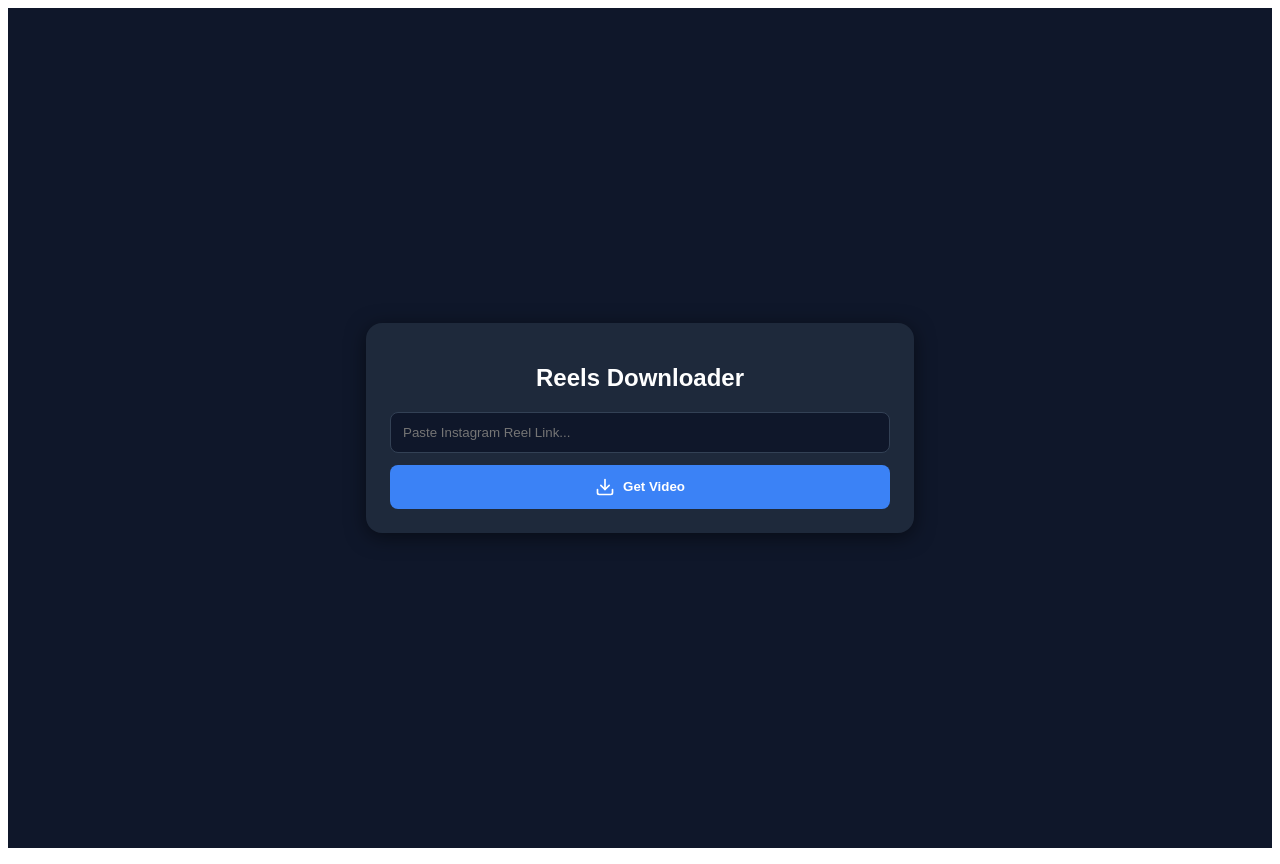
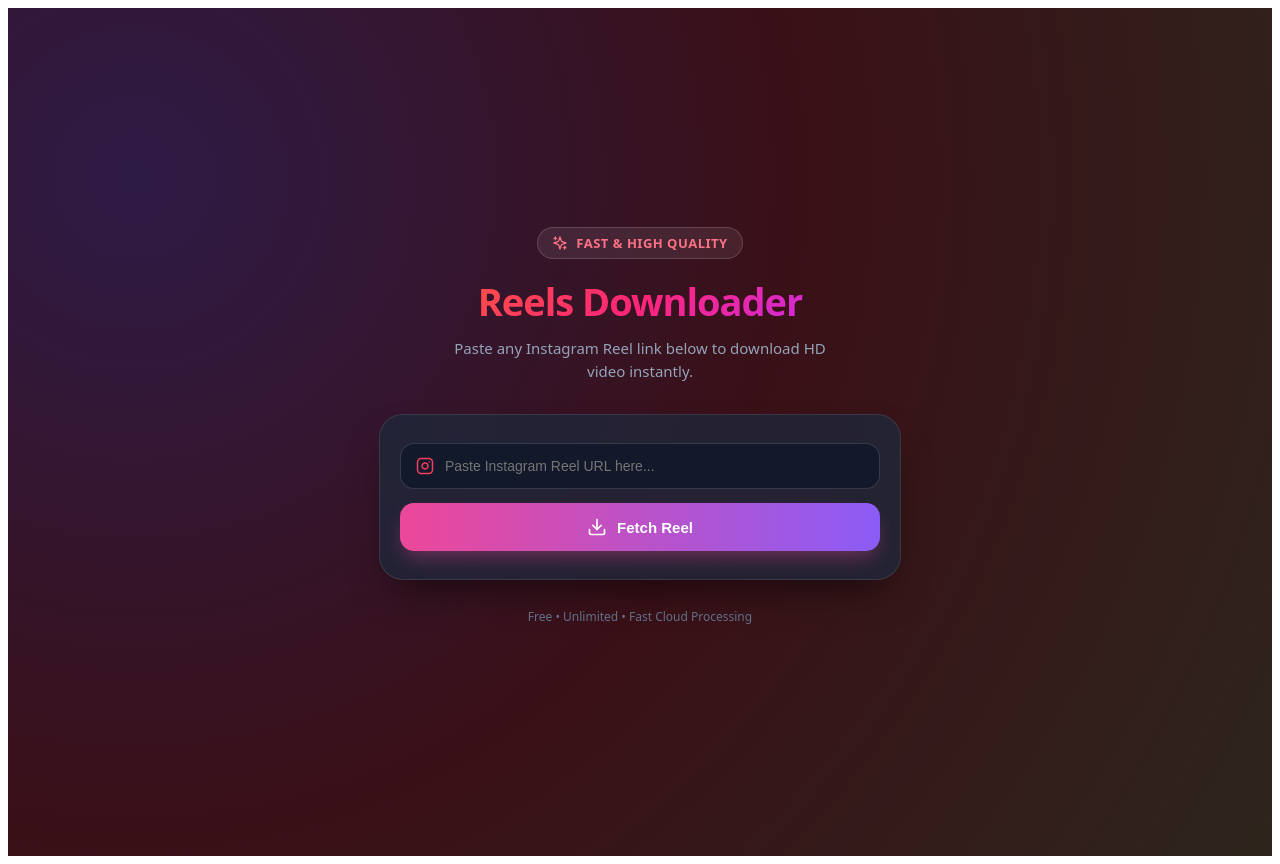
Before and after one commit to sharank1234/Reels-downloader, a React (Vite) app in the folder frontend/frontend/: page / in a window 1280 px wide. Built offline with nearby package versions, Linux system fonts and the light colour scheme.

Commit message:
Update App.jsx

```diff
--- a/frontend/frontend/src/App.jsx
+++ b/frontend/frontend/src/App.jsx
@@ -1,5 +1,5 @@
 import React, { useState } from 'react'
-import { Download, Loader2 } from 'lucide-react'
+import { Download, Loader2, Sparkles, Instagram, PlayCircle, AlertCircle, CheckCircle2 } from 'lucide-react'
 
 export default function App() {
   const [url, setUrl] = useState('')
@@ -22,54 +22,228 @@ export default function App() {
         body: JSON.stringify({ url }),
       })
       const data = await res.json()
-      if (!res.ok) throw new Error(data.detail || 'Download failed')
+      if (!res.ok) throw new Error(data.detail || 'Failed to fetch video details.')
       setResult(data)
     } catch (err) {
-      setError(err.message || 'Something went wrong')
+      setError(err.message || 'Unable to connect to downloader server.')
     } finally {
       setLoading(false)
     }
   }
 
   return (
-    <div style={{ minHeight: '100vh', backgroundColor: '#0f172a', color: '#fff', display: 'flex', flexDirection: 'column', alignItems: 'center', justifyContent: 'center', padding: '20px', fontFamily: 'sans-serif' }}>
-      <div style={{ maxWidth: '500px', width: '100%', backgroundColor: '#1e293b', padding: '24px', borderRadius: '16px', boxShadow: '0 4px 20px rgba(0,0,0,0.5)' }}>
-        <h1 style={{ fontSize: '24px', fontWeight: 'bold', textAlign: 'center', marginBottom: '20px' }}>Reels Downloader</h1>
-        <form onSubmit={handleDownload} style={{ display: 'flex', flexDirection: 'column', gap: '12px' }}>
+    <div style={{
+      minHeight: '100vh',
+      background: 'radial-gradient(circle at 10% 20%, rgba(131,58,180,0.3) 0%, rgba(253,29,29,0.2) 50%, rgba(252,176,69,0.15) 100%), #090d16',
+      color: '#ffffff',
+      display: 'flex',
+      flexDirection: 'column',
+      alignItems: 'center',
+      justifyContent: 'center',
+      padding: '24px 16px',
+      fontFamily: 'system-ui, -apple-system, BlinkMacSystemFont, "Segoe UI", Roboto, sans-serif'
+    }}>
+
+      {/* Glow Header */}
+      <div style={{ textAlign: 'center', marginBottom: '32px' }}>
+        <div style={{
+          display: 'inline-flex',
+          alignItems: 'center',
+          gap: '8px',
+          padding: '6px 14px',
+          background: 'rgba(255, 255, 255, 0.08)',
+          borderRadius: '9999px',
+          border: '1px solid rgba(255, 255, 255, 0.15)',
+          fontSize: '13px',
+          fontWeight: 600,
+          letterSpacing: '0.5px',
+          marginBottom: '16px',
+          color: '#fb7185'
+        }}>
+          <Sparkles size={16} /> FAST & HIGH QUALITY
+        </div>
+
+        <h1 style={{
+          fontSize: '38px',
+          fontWeight: 900,
+          letterSpacing: '-1px',
+          background: 'linear-gradient(135deg, #FF543E 0%, #FF2578 50%, #C92BEA 100%)',
+          WebkitBackgroundClip: 'text',
+          WebkitTextFillColor: 'transparent',
+          margin: '0 0 10px 0'
+        }}>
+          Reels Downloader
+        </h1>
+        <p style={{ color: '#94a3b8', fontSize: '15px', maxWidth: '380px', margin: '0 auto', lineHeight: '1.5' }}>
+          Paste any Instagram Reel link below to download HD video instantly.
+        </p>
+      </div>
+
+      {/* Main Glass Card */}
+      <div style={{
+        maxWidth: '480px',
+        width: '100%',
+        background: 'rgba(30, 41, 59, 0.75)',
+        backdropFilter: 'blur(20px)',
+        border: '1px solid rgba(255, 255, 255, 0.1)',
+        borderRadius: '24px',
+        padding: '28px 20px',
+        boxShadow: '0 20px 40px -15px rgba(0, 0, 0, 0.6)'
+      }}>
+
+        <form onSubmit={handleDownload} style={{ display: 'flex', flexDirection: 'column', gap: '14px' }}>
+          <div style={{ position: 'relative', width: '100%' }}>
             <input
               type="text"
-            placeholder="Paste Instagram Reel Link..."
+              placeholder="Paste Instagram Reel URL here..."
               value={url}
               onChange={(e) => setUrl(e.target.value)}
               required
-            style={{ width: '100%', padding: '12px', borderRadius: '8px', border: '1px solid #334155', backgroundColor: '#0f172a', color: '#fff', boxSizing: 'border-box' }}
+              style={{
+                width: '100%',
+                padding: '14px 16px 14px 44px',
+                borderRadius: '14px',
+                border: '1px solid rgba(255, 255, 255, 0.15)',
+                background: 'rgba(15, 23, 42, 0.8)',
+                color: '#ffffff',
+                fontSize: '14px',
+                outline: 'none',
+                boxSizing: 'border-box',
+                transition: 'all 0.2s ease'
+              }}
             />
+            <Instagram size={18} style={{ position: 'absolute', left: '16px', top: '50%', transform: 'translateY(-50%)', color: '#f43f5e' }} />
+          </div>
+
           <button
             type="submit"
             disabled={loading}
-            style={{ padding: '12px', borderRadius: '8px', border: 'none', backgroundColor: '#3b82f6', color: '#fff', fontWeight: 'bold', cursor: 'pointer', display: 'flex', alignItems: 'center', justifyContent: 'center', gap: '8px' }}
+            style={{
+              padding: '14px 20px',
+              borderRadius: '14px',
+              border: 'none',
+              background: 'linear-gradient(90deg, #ec4899 0%, #8b5cf6 100%)',
+              color: '#ffffff',
+              fontWeight: 700,
+              fontSize: '15px',
+              cursor: loading ? 'not-allowed' : 'pointer',
+              display: 'flex',
+              alignItems: 'center',
+              justifyContent: 'center',
+              gap: '10px',
+              boxShadow: '0 10px 20px -5px rgba(236, 72, 153, 0.4)',
+              transition: 'transform 0.15s ease'
+            }}
           >
             {loading ? <Loader2 className="animate-spin" size={20} /> : <Download size={20} />}
-            {loading ? 'Fetching...' : 'Get Video'}
+            {loading ? 'Processing Video...' : 'Fetch Reel'}
           </button>
         </form>
 
-        {error && <p style={{ color: '#ef4444', marginTop: '16px', textAlign: 'center' }}>{error}</p>}
+        {/* Error Notification */}
+        {error && (
+          <div style={{
+            marginTop: '18px',
+            padding: '12px 16px',
+            borderRadius: '12px',
+            background: 'rgba(239, 68, 68, 0.15)',
+            border: '1px solid rgba(239, 68, 68, 0.3)',
+            color: '#fca5a5',
+            display: 'flex',
+            alignItems: 'center',
+            gap: '10px',
+            fontSize: '14px'
+          }}>
+            <AlertCircle size={18} color="#ef4444" />
+            <span>{error}</span>
+          </div>
+        )}
 
+        {/* Video Result Card */}
         {result && (
-          <div style={{ marginTop: '20px', textAlign: 'center' }}>
-            {result.thumbnail && <img src={result.thumbnail} alt="Thumbnail" style={{ width: '100%', borderRadius: '8px', maxHeight: '250px', objectFit: 'cover' }} />}
+          <div style={{
+            marginTop: '24px',
+            paddingTop: '20px',
+            borderTop: '1px solid rgba(255, 255, 255, 0.08)',
+            textAlign: 'center',
+            display: 'flex',
+            flexDirection: 'column',
+            gap: '14px'
+          }}>
+            <div style={{
+              display: 'flex',
+              alignItems: 'center',
+              justifyContent: 'center',
+              gap: '6px',
+              color: '#4ade80',
+              fontSize: '13px',
+              fontWeight: 600
+            }}>
+              <CheckCircle2 size={16} /> Video Ready for Download!
+            </div>
+
+            {result.thumbnail && (
+              <div style={{ position: 'relative', borderRadius: '16px', overflow: 'hidden', maxHeight: '280px' }}>
+                <img
+                  src={result.thumbnail}
+                  alt="Thumbnail"
+                  style={{ width: '100%', height: '100%', objectFit: 'cover' }}
+                />
+                <div style={{
+                  position: 'absolute',
+                  inset: 0,
+                  background: 'linear-gradient(to top, rgba(0,0,0,0.7) 0%, transparent 60%)',
+                  display: 'flex',
+                  alignItems: 'center',
+                  justifyContent: 'center'
+                }}>
+                  <PlayCircle size={48} color="#ffffff" style={{ filter: 'drop-shadow(0 4px 10px rgba(0,0,0,0.5))' }} />
+                </div>
+              </div>
+            )}
+
+            <p style={{
+              fontSize: '14px',
+              color: '#cbd5e1',
+              fontWeight: 500,
+              margin: 0,
+              overflow: 'hidden',
+              textOverflow: 'ellipsis',
+              whiteSpace: 'nowrap'
+            }}>
+              {result.title || 'Instagram Reel'}
+            </p>
+
             <a
               href={result.video_url}
               target="_blank"
               rel="noreferrer"
-              style={{ display: 'block', marginTop: '16px', padding: '12px', backgroundColor: '#22c55e', color: '#fff', textDecoration: 'none', borderRadius: '8px', fontWeight: 'bold' }}
+              style={{
+                display: 'flex',
+                alignItems: 'center',
+                justifyContent: 'center',
+                gap: '8px',
+                padding: '14px 20px',
+                background: 'linear-gradient(90deg, #10b981 0%, #059669 100%)',
+                color: '#ffffff',
+                textDecoration: 'none',
+                borderRadius: '14px',
+                fontWeight: 700,
+                fontSize: '15px',
+                boxShadow: '0 8px 18px -4px rgba(16, 185, 129, 0.4)'
+              }}
             >
-              Download Video
+              <Download size={18} /> Save MP4 Video
             </a>
           </div>
         )}
+
       </div>
+
+      {/* Footer Info */}
+      <p style={{ marginTop: '28px', color: '#64748b', fontSize: '12px' }}>
+        Free • Unlimited • Fast Cloud Processing
+      </p>
     </div>
   )
                 }
```
Lines whose indentation alone changed are shown as unchanged.
